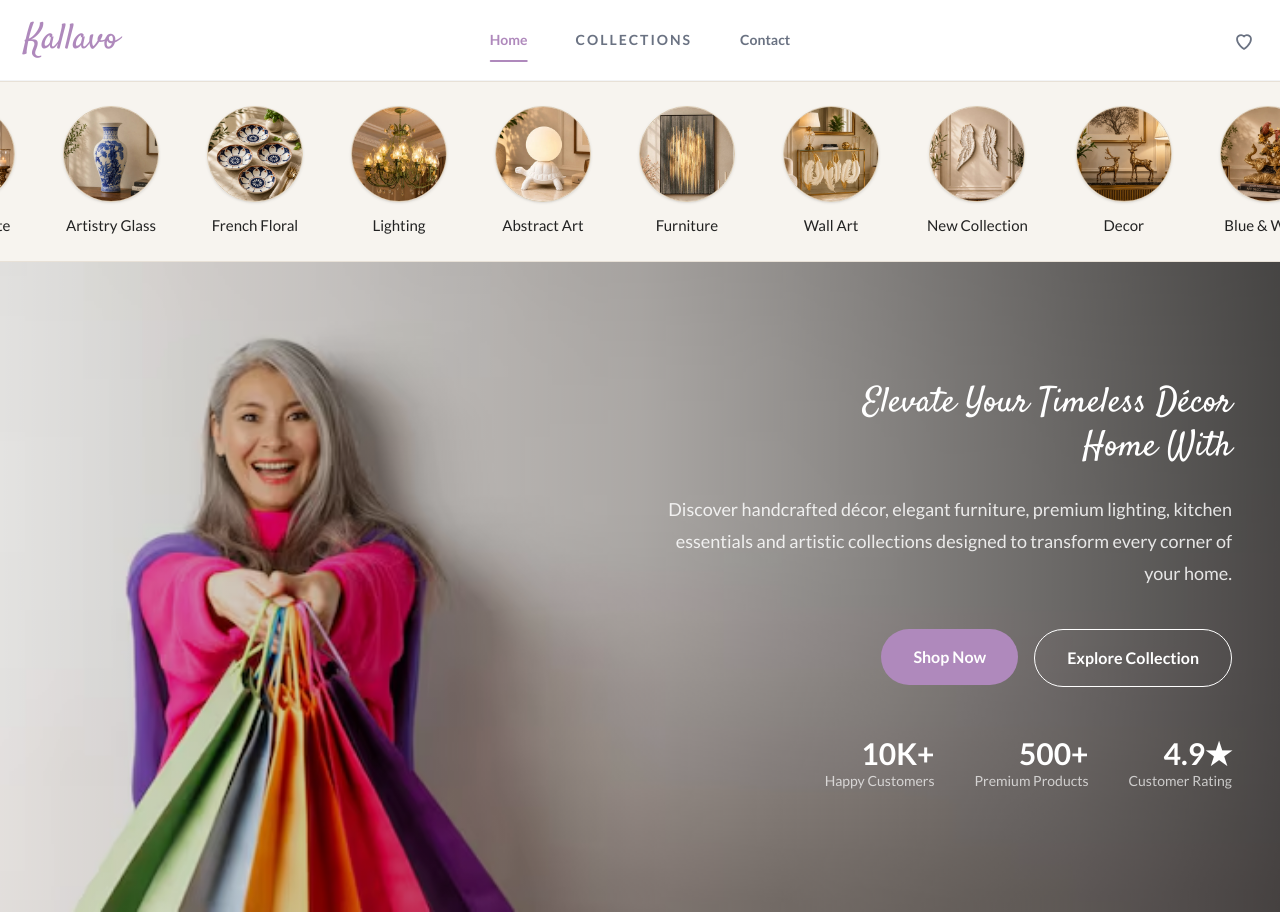
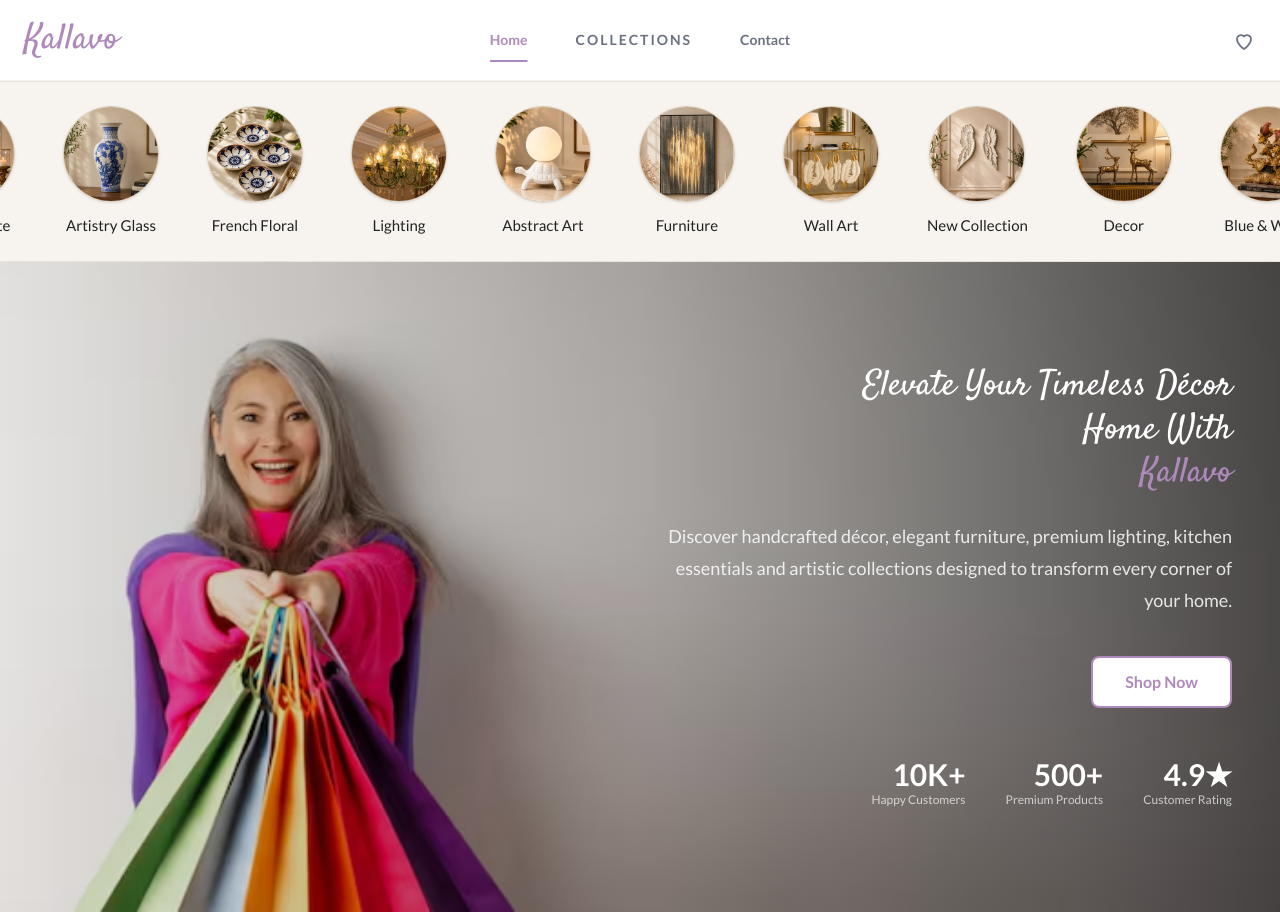
Before and after one commit to varunmathur19/kallavo, a Next.js app: page / in a window 1280 px wide. Built offline with nearby package versions, Linux system fonts and the light colour scheme.

Commit message:
section2

```diff
--- /dev/null
+++ b/component/common/Shopbutton.jsx
@@ -0,0 +1,43 @@
+"use client";
+
+import Link from "next/link";
+
+const SliceButton = ({
+  children,
+  href = "#",
+  className = "",
+}) => {
+  return (
+    <Link href={href}>
+      <button
+        className={`group relative overflow-hidden rounded-lg border-2 border-[#af89bc] bg-white px-8 py-3 active:scale-95 transition-all duration-300 ${className}`}
+      >
+        {/* Animated Background */}
+        <span
+          className="
+            absolute
+            left-1/2
+            top-1/2
+            h-[320%]
+            w-0
+            -translate-x-1/2
+            -translate-y-1/2
+            rotate-[30deg]
+            bg-[#af89bc]
+            transition-all
+            duration-700
+            ease-[cubic-bezier(0.83,0,0.17,1)]
+            group-hover:w-[130%]
+          "
+        />
+
+        {/* Text */}
+        <span className="relative z-10 text-[#af89bc] font-semibold transition-colors duration-700 group-hover:text-white">
+          {children}
+        </span>
+      </button>
+    </Link>
+  );
+};
+
+export default SliceButton;
--- a/component/home/Banner.jsx
+++ b/component/home/Banner.jsx
@@ -1,7 +1,7 @@
 import Image from "next/image";
 import Link from "next/link";
-
 import { Satisfy } from "next/font/google";
+import SliceButton from "../common/Shopbutton";
 
 const satisfy = Satisfy({
   subsets: ["latin"],
@@ -10,7 +10,20 @@ const satisfy = Satisfy({
 
 const Banner = () => {
   return (
-    <section className="relative w-full h-[650px] overflow-hidden">
+    <>
+      {/* Mobile Heading (Only Mobile) */}
+      <div className="block md:hidden px-4 py-5 text-center bg-white">
+        <h1
+          className={`${satisfy.className} text-2xl text-black leading-tight`}
+        >
+          Elevate Your Timeless Décor
+          <br />
+          Home With{" "}
+          <span className="text-[#af89bc]">Kallavo</span>
+        </h1>
+      </div>
+
+      <section className="relative w-full h-[200px] md:h-[400px] lg:h-[500px] xl:h-[650px] overflow-hidden max-w-[1500px] mx-auto">
         {/* Background Image */}
         <Image
           src="/home/slider-image.avif"
@@ -25,57 +38,68 @@ const Banner = () => {
 
         {/* Content */}
         <div className="absolute inset-0 z-10 flex items-center">
-        <div className="max-w-7xl mx-auto w-full px-6 lg:px-12">
+          <div className="max-w-7xl mx-auto w-full px-3 sm:px-6 lg:px-12">
             <div className="flex justify-end">
               <div className="max-w-xl text-right">
 
-              {/* <span className="inline-block bg-white/15 backdrop-blur-md border border-white/20 text-white text-xs tracking-[4px] uppercase px-4 py-2 rounded-full mb-6">
-                New Collection 2026
-              </span> */}
-
-              <h1 className={`${satisfy.className} text-4xl md:text-6xl xl:text-[35px] font-serif text-white leading-tight`}>
+                {/* Desktop / Tablet Heading */}
+                <h1
+                  className={`${satisfy.className} hidden md:block text-[24px] lg:text-[26px] xl:text-[35px] text-white leading-tight`}
+                >
                   Elevate Your Timeless Décor
                   <br />
-                Home With
-                <span className="block text-[#af89bc]">
-
+                  Home With{" "}
+                  <span className="inline md:inline xl:block text-[#af89bc]">
+                    Kallavo
                   </span>
                 </h1>
 
-              <p className="mt-6 text-lg text-white/85 leading-8">
+                <p className="md:mt-5 mt-2 lg:mt-6 text-[10px] sm:text-sm md:text-base lg:text-lg text-white/85 leading-4 sm:leading-6 lg:leading-8 max-w-[220px] sm:max-w-[320px] md:max-w-[450px] lg:max-w-full ml-auto">
                   Discover handcrafted décor, elegant furniture, premium
                   lighting, kitchen essentials and artistic collections
                   designed to transform every corner of your home.
                 </p>
 
-              <div className="flex justify-end flex-wrap gap-4 mt-10">
+                <div className="flex justify-end flex-wrap gap-2 md:gap-4 md:mt-7 mt-2 lg:mt-10">
                   <Link href="/products">
-                  <button className="bg-[#af89bc] hover:bg-[#fff] hover:text-[#af89bc] text-white px-8 py-4 rounded-full font-semibold transition-all duration-300">
+                   <SliceButton  className="cursor-pointer">
         Shop Now
-                  </button>
+      </SliceButton>
                   </Link>
 
-                <Link href="/collections">
-                  <button className="border border-white text-white hover:bg-white hover:text-black px-8 py-4 rounded-full font-semibold transition-all duration-300">
+                  {/* <Link href="/collections">
+                    <button className="border border-white text-white hover:bg-white hover:text-black px-3 py-1.5 sm:px-5 sm:py-2.5 lg:px-8 lg:py-4 rounded-full text-[10px] sm:text-sm lg:text-base font-semibold transition-all duration-300">
                       Explore Collection
                     </button>
-                </Link>
+                  </Link> */}
                 </div>
 
-              <div className="flex justify-end items-center gap-10 mt-12 text-white">
+                <div className="flex justify-end items-center gap-4 sm:gap-6 lg:gap-10 md:mt-7 mt-2 lg:mt-12 text-white">
                   <div>
-                  <h3 className="text-3xl font-bold">10K+</h3>
-                  <p className="text-sm text-white/70">Happy Customers</p>
+                    <h3 className="text-base sm:text-xl lg:text-3xl font-bold">
+                      10K+
+                    </h3>
+                    <p className="text-[8px] sm:text-xs text-white/70">
+                      Happy Customers
+                    </p>
                   </div>
 
                   <div>
-                  <h3 className="text-3xl font-bold">500+</h3>
-                  <p className="text-sm text-white/70">Premium Products</p>
+                    <h3 className="text-base sm:text-xl lg:text-3xl font-bold">
+                      500+
+                    </h3>
+                    <p className="text-[8px] sm:text-xs text-white/70">
+                      Premium Products
+                    </p>
                   </div>
 
                   <div>
-                  <h3 className="text-3xl font-bold">4.9★</h3>
-                  <p className="text-sm text-white/70">Customer Rating</p>
+                    <h3 className="text-base sm:text-xl lg:text-3xl font-bold">
+                      4.9★
+                    </h3>
+                    <p className="text-[8px] sm:text-xs text-white/70">
+                      Customer Rating
+                    </p>
                   </div>
                 </div>
 
@@ -84,6 +108,7 @@ const Banner = () => {
           </div>
         </div>
       </section>
+    </>
   );
 };
 
```
Lines whose indentation alone changed are shown as unchanged.
